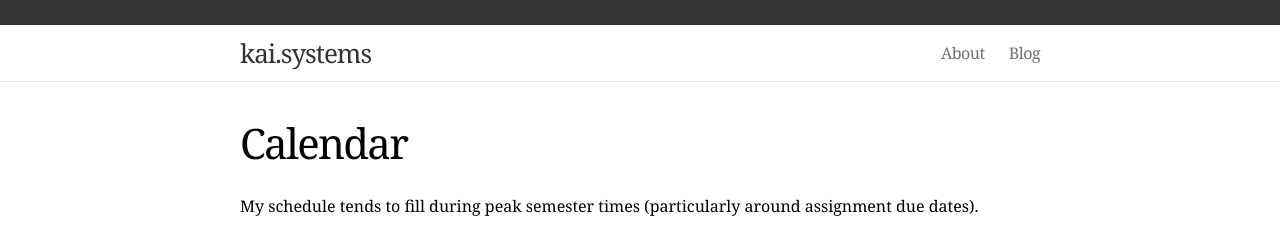
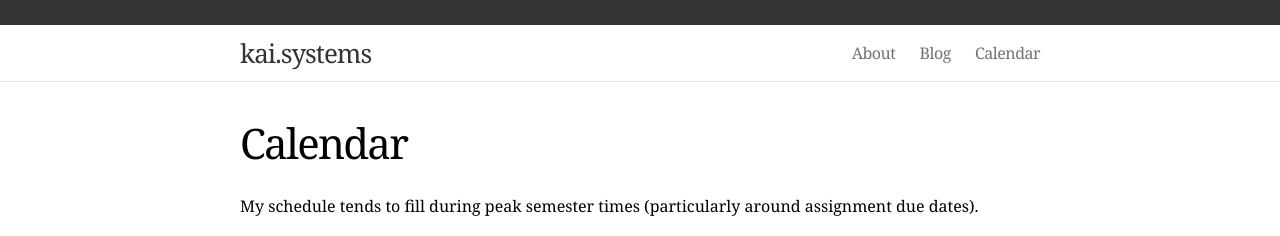
Before and after one commit to KaiStarkk/kaistarkk.github.io, a Jekyll site: the page built from calendar.md, in a window 1280 px wide and 900 px high. Shown: the top 236 px of the window. Built offline with Jekyll 4.4.1, drawn with Linux system fonts in a browser that asks for light colours.

Commit message:
Add calendar to header.

```diff
--- a/_includes/header.html
+++ b/_includes/header.html
@@ -19,6 +19,7 @@
       <div class="trigger">
         <a class="page-link" href="{{ "/about/index.html" | prepend: site.baseurl }}">About</a>
         <a class="page-link" href="{{ "/blog/index.html" | prepend: site.baseurl }}">Blog</a>
+        <a class="page-link" href="{{ "/calendar/index.html" | prepend: site.baseurl }}">Calendar</a>
       </div>
     </nav>
 
--- a/calendar.md
+++ b/calendar.md
@@ -9,4 +9,4 @@ permalink: /calendar/
 <iframe src="https://www.google.com/calendar/embed?mode=WEEK&amp;height=600&amp;wkst=1&amp;bgcolor=%23FFFFFF&amp;src=overyonderstudios%40gmail.com&amp;color=%236B3304&amp;src=05ug3j6gko6c590tjt5jlnf85k%40group.calendar.google.com&amp;color=%235229A3&amp;src=t2fft4jre9aj5lssuo9qqoaf38%40group.calendar.google.com&amp;color=%23711616&amp;src=qhoq3s4f2rqoog4bd1h5fp5mm0%40group.calendar.google.com&amp;color=%23875509&amp;src=vm000lcbif5r5c66hm9v3e0rbg%40group.calendar.google.com&amp;color=%2328754E&amp;ctz=Australia%2FPerth" style=" border-width:0 " width="800" height="600" frameborder="0" scrolling="no"></iframe>
 
 <p>You can also see my current (rough) progress through course material here:</p>
-<iframe width="500" height="300" frameborder="0" src="https://docs.google.com/spreadsheet/pub?key=0Aj-ORFjJl4XudGRiY0NTUE5XRlUzcncwRnV2VHVPaHc&output=html&widget=true"></iframe>
+<iframe width="800" height="733" frameborder="0" src="https://docs.google.com/spreadsheet/pub?key=0Aj-ORFjJl4XudGRiY0NTUE5XRlUzcncwRnV2VHVPaHc&output=html&widget=true"></iframe>
```
